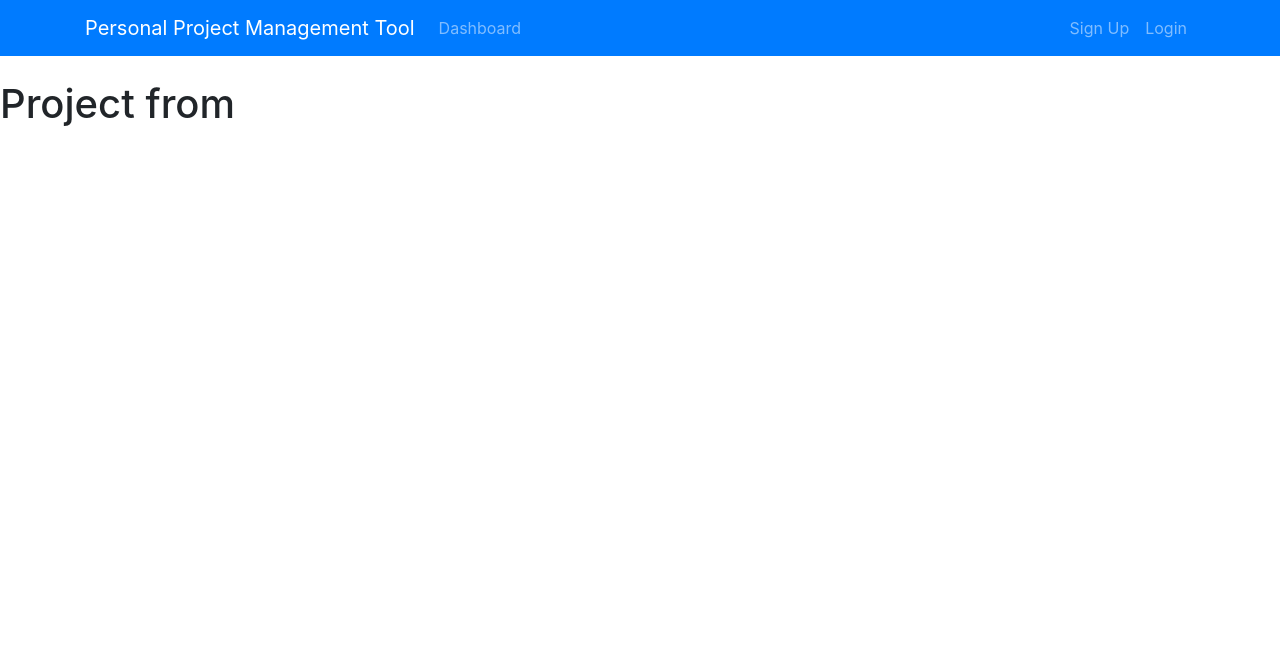
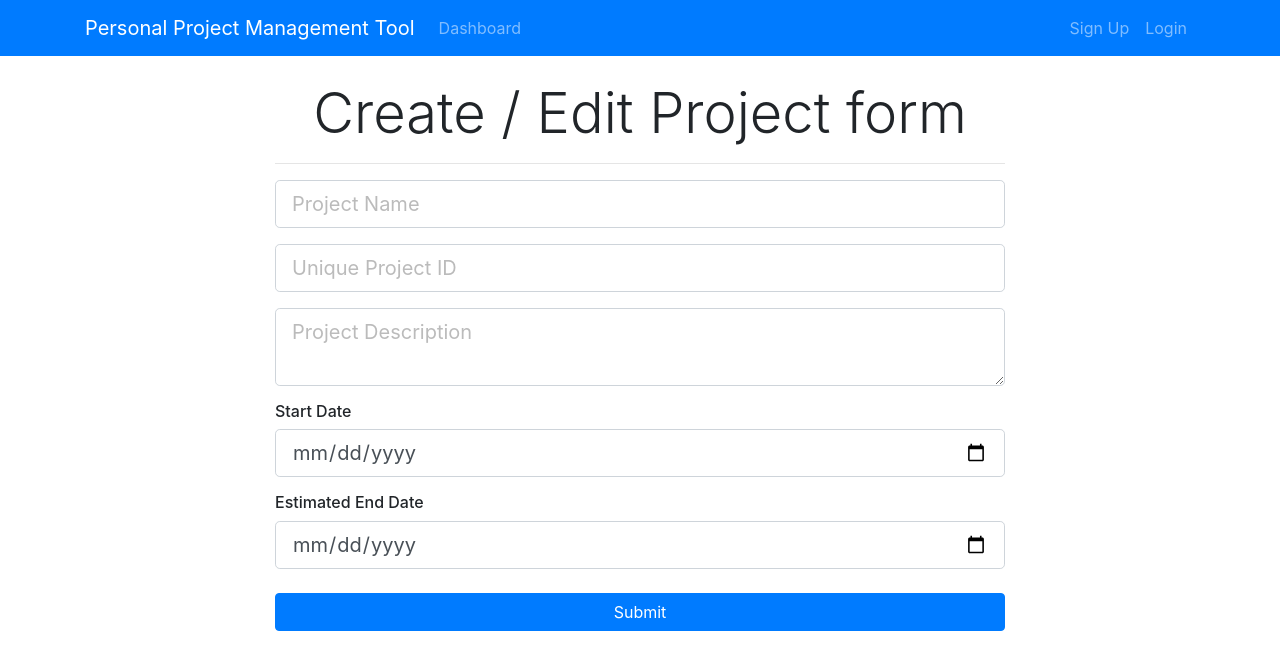
Before and after one commit to zandraaperjesi/ppm, a React (Create React App) app in the folder ppmtool-react-client/: page /addProject in a window 1280 px wide. Shown: the top 670 px of the page. Built offline with nearby package versions, Linux system fonts and the light colour scheme.

Commit message:
Add feature to create new project via backend api

```diff
--- a/ppmtool-react-client/package.json
+++ b/ppmtool-react-client/package.json
@@ -3,11 +3,15 @@
   "version": "0.1.0",
   "private": true,
   "dependencies": {
+    "axios": "^0.18.0",
     "bootstrap": "^4.1.3",
     "react": "^16.6.1",
     "react-dom": "^16.6.1",
+    "react-redux": "^5.1.1",
     "react-router-dom": "^4.3.1",
-    "react-scripts": "2.1.1"
+    "react-scripts": "2.1.1",
+    "redux": "^4.0.1",
+    "redux-thunk": "^2.3.0"
   },
   "scripts": {
     "start": "react-scripts start",
--- /dev/null
+++ b/ppmtool-react-client/src/actions/projectActions.js
@@ -0,0 +1,17 @@
+import axios from "axios";
+import { GET_ERRORS } from "./types";
+
+export const createProject = (project, history) => async dispatch => {
+    try {
+        const res = await axios.post(
+            "https://localhost:8080/api/project",
+            project
+        );
+        history.push("/dashboard");
+    } catch (err) {
+        dispatch({
+            type: GET_ERRORS,
+            payload: err.response.data
+        });
+    }
+};
--- /dev/null
+++ b/ppmtool-react-client/src/actions/types.js
@@ -0,0 +1 @@
+export const GET_ERRORS = "GET_ERRORS";
--- a/ppmtool-react-client/src/components/Project/AddProject.js
+++ b/ppmtool-react-client/src/components/Project/AddProject.js
@@ -1,13 +1,120 @@
-import React, { Component } from 'react'
+import React, { Component } from "react";
+import PropTypes from "prop-types";
+import { connect } from "react-redux";
+import { createProject } from "../../actions/projectActions";
 
 class AddProject extends Component {
-  render() {
-    return (
-      <div>
-        <h1>Project from</h1>
-      </div>
-    )
-  }
+    constructor() {
+        super();
+
+        this.state = {
+            projectName: "",
+            projectIdentifier: "",
+            description: "",
+            start_date: "",
+            end_date: ""
+        };
+
+        this.onChange = this.onChange.bind(this);
+        this.onSubmit = this.onSubmit.bind(this);
+    }
+
+    onChange(e) {
+        this.setState({ [e.target.name]: e.target.value });
+    }
+
+    onSubmit(e) {
+        e.preventDefault();
+        const newProject = {
+            projectName: this.state.projectName,
+            projectIdentifier: this.state.projectIdentifier,
+            description: this.state.description,
+            start_date: this.state.start_date,
+            end_date: this.state.end_date
+        };
+
+        this.props.createProject(newProject, this.props.history);
+    }
+
+    render() {
+        return (
+            <div className="project">
+                <div className="container">
+                    <div className="row">
+                        <div className="col-md-8 m-auto">
+                            <h5 className="display-4 text-center">
+                                Create / Edit Project form
+                            </h5>
+                            <hr />
+                            <form onSubmit={this.onSubmit}>
+                                <div className="form-group">
+                                    <input
+                                        type="text"
+                                        className="form-control form-control-lg "
+                                        placeholder="Project Name"
+                                        name="projectName"
+                                        value={this.state.projectName}
+                                        onChange={this.onChange}
+                                    />
+                                </div>
+                                <div className="form-group">
+                                    <input
+                                        type="text"
+                                        className="form-control form-control-lg"
+                                        placeholder="Unique Project ID"
+                                        name="projectIdentifier"
+                                        value={this.state.projectIdentifier}
+                                        onChange={this.onChange}
+                                    />
+                                </div>
+                                <div className="form-group">
+                                    <textarea
+                                        className="form-control form-control-lg"
+                                        placeholder="Project Description"
+                                        name="description"
+                                        value={this.state.description}
+                                        onChange={this.onChange}
+                                    />
+                                </div>
+                                <h6>Start Date</h6>
+                                <div className="form-group">
+                                    <input
+                                        type="date"
+                                        className="form-control form-control-lg"
+                                        name="start_date"
+                                        value={this.state.start_date}
+                                        onChange={this.onChange}
+                                    />
+                                </div>
+                                <h6>Estimated End Date</h6>
+                                <div className="form-group">
+                                    <input
+                                        type="date"
+                                        className="form-control form-control-lg"
+                                        name="end_date"
+                                        value={this.state.end_date}
+                                        onChange={this.onChange}
+                                    />
+                                </div>
+
+                                <input
+                                    type="submit"
+                                    className="btn btn-primary btn-block mt-4"
+                                />
+                            </form>
+                        </div>
+                    </div>
+                </div>
+            </div>
+        );
+    }
 }
 
-export default AddProject;
+AddProject.propTypes = {
+    createProject: PropTypes.func.isRequired
+};
+
+export default connect(
+    null,
+    { createProject }
+)(AddProject);
--- /dev/null
+++ b/ppmtool-react-client/src/reducers/errorReducer.js
@@ -0,0 +1,12 @@
+import { GET_ERRORS } from "../actions/types";
+
+const initialState = {};
+
+export default function(state = initialState, action) {
+    switch (action.type) {
+        case GET_ERRORS:
+            return action.payload;
+        default:
+            return state;
+    }
+}
--- /dev/null
+++ b/ppmtool-react-client/src/reducers/index.js
@@ -0,0 +1,6 @@
+import { combineReducers } from "redux";
+import errorReducer from "./errorReducer";
+
+export default combineReducers({
+    errors: errorReducer
+});
--- /dev/null
+++ b/ppmtool-react-client/src/store.js
@@ -0,0 +1,28 @@
+import { createStore, applyMiddleware, compose } from "redux";
+import thunk from "redux-thunk";
+import rootReducer from "./reducers";
+
+const initialState = {};
+const middleware = [thunk];
+
+let store;
+
+if (window.navigator.userAgent.includes("Chrome")) {
+    store = createStore(
+        rootReducer,
+        initialState,
+        compose(
+            applyMiddleware(...middleware),
+            window.__REDUX_DEVTOOLS_EXTENSION__ &&
+                window.__REDUX_DEVTOOLS_EXTENSION__()
+        )
+    );
+} else {
+    store = createStore(
+        rootReducer,
+        initialState,
+        compose(applyMiddleware(...middleware))
+    );
+}
+
+export default store;
```
Also changed, not shown: ppmtool-react-client/src/App.js (+15 -7 lines), 1 other file (tests, documents, lock files or other folders).
